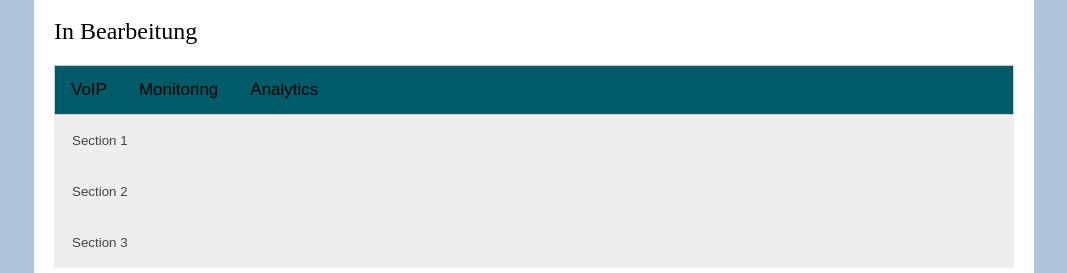
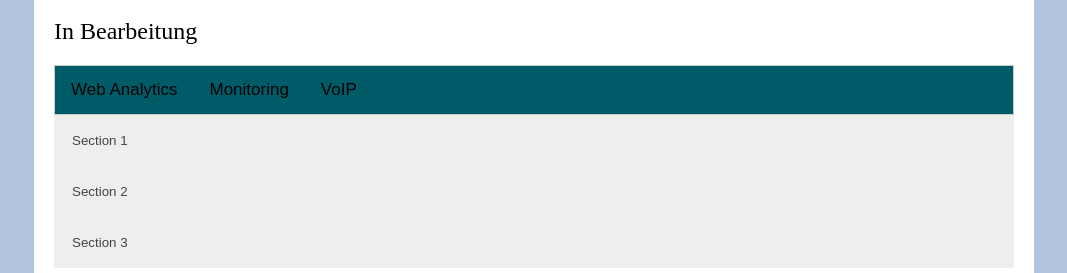
Before and after one commit to zarat/zarat.github.io, a Jekyll site: the page built from index.html, in a window 1280 px wide. Shown: the part 217-490 px from the top of the page, without its empty margins (106-1173 px from the left). Built offline with Jekyll 4.4.1, drawn with Linux system fonts in a browser that asks for light colours; the list of posts is cut into pages by our own code.

Commit message:
Update index.html

```diff
--- a/index.html
+++ b/index.html
@@ -78,9 +78,9 @@ layout: default
     <div class="sp-content-item-body">
 
       <div class="tab">
-        <button class="tablinks" onclick="openCity(event, 'London')">VoIP</button>
+        <button class="tablinks" onclick="openCity(event, 'London')">Web Analytics</button>
         <button class="tablinks" onclick="openCity(event, 'Paris')">Monitoring</button>
-        <button class="tablinks" onclick="openCity(event, 'Tokyo')">Analytics</button>
+        <button class="tablinks" onclick="openCity(event, 'Tokyo')">VoIP</button>
       </div>
 
       <div id="London" class="tabcontent">
```
